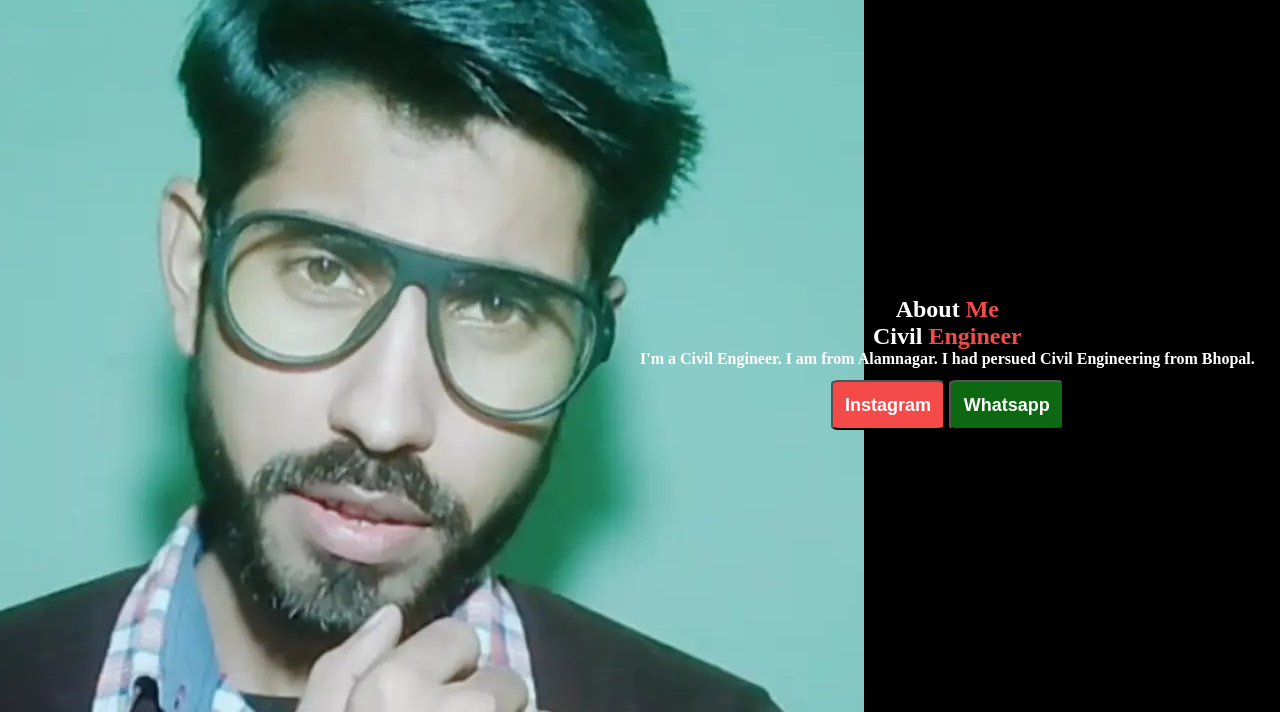
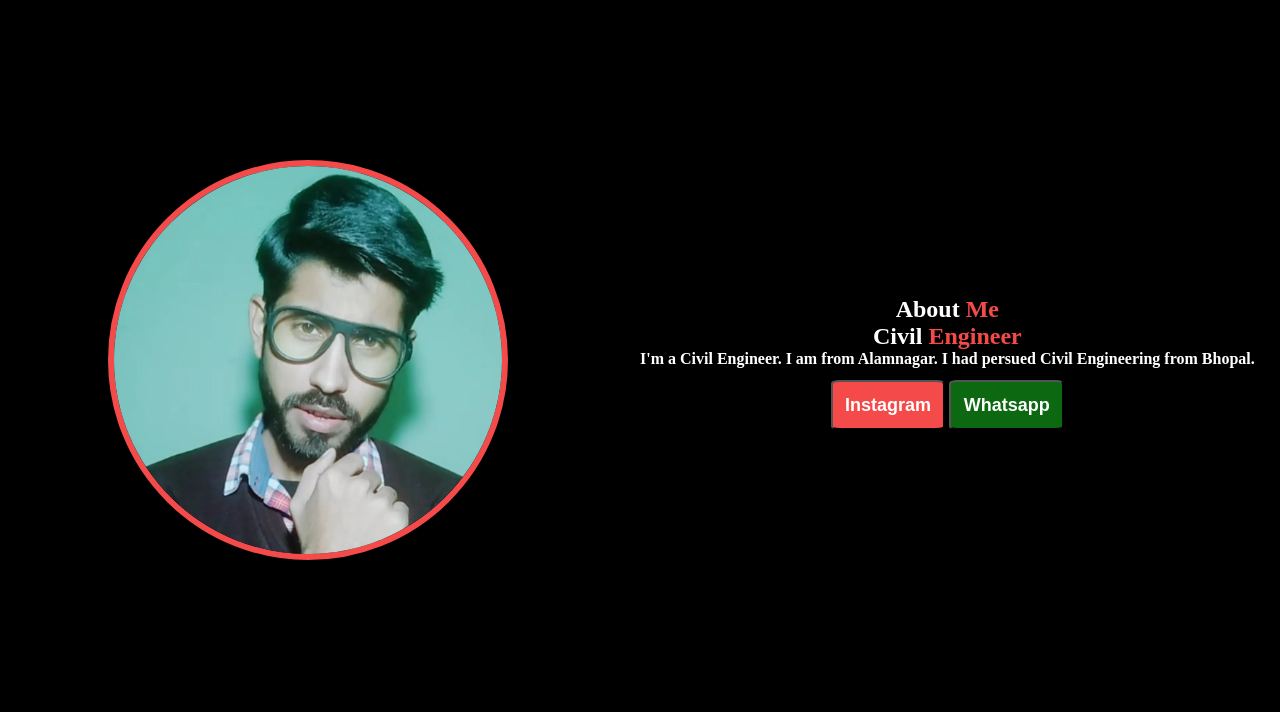
Before and after one commit to imksh/Er-Adarsh-Sharma, a plain HTML site: page about.html in a window 1280 px wide. Shown: the part 88-800 px from the top of the page. Drawn offline with Linux system fonts and the light colour scheme.

Commit message:
Update about.html

```diff
--- a/about.html
+++ b/about.html
@@ -22,7 +22,7 @@
     <main>
       <div id="about">
         <div id="profilepic">
-          <img id="bhawna1pic" src="resource/profilepic.jpg" alt="Bhawna Jha" />
+          <img id="profile1pic" src="resource/profilepic.jpg" alt="Bhawna Jha" />
         </div>
         <div id="aboutme">
             <h2>About <span class="name1">Me</span></h2>
```
